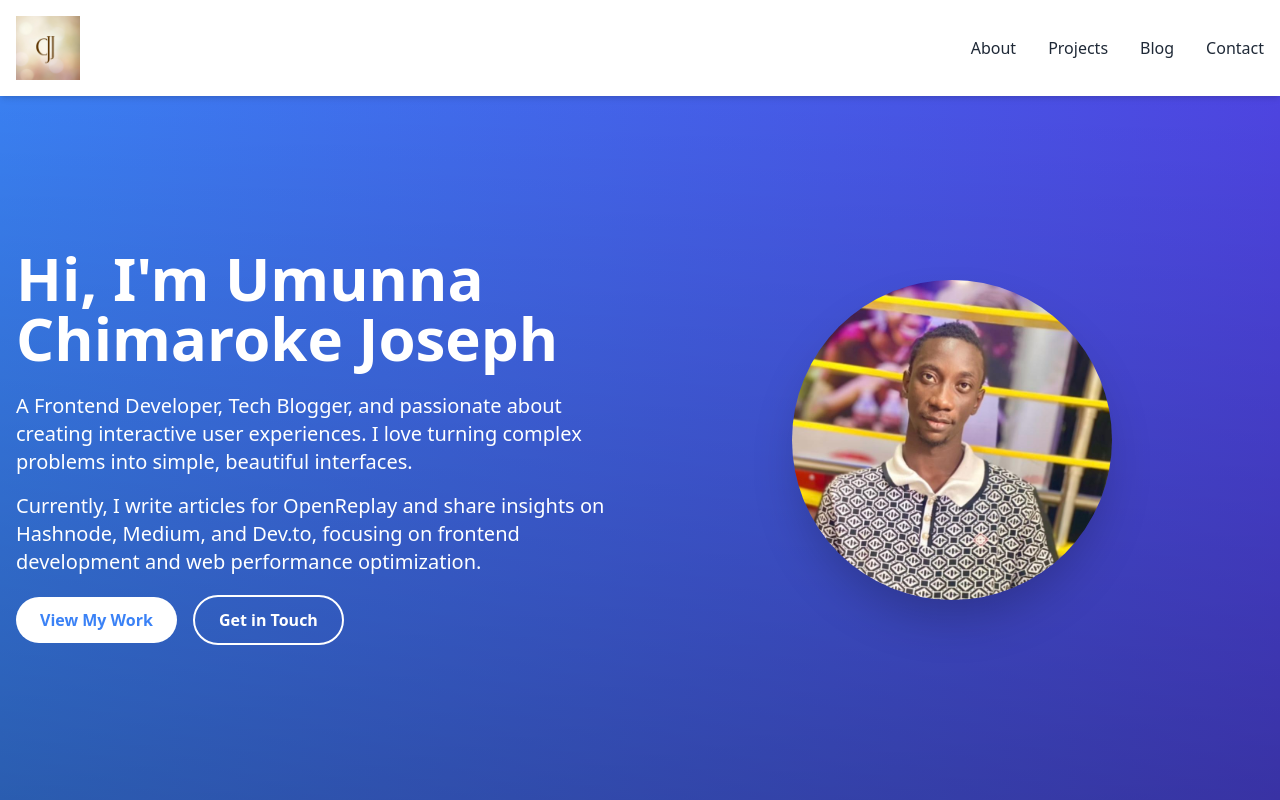
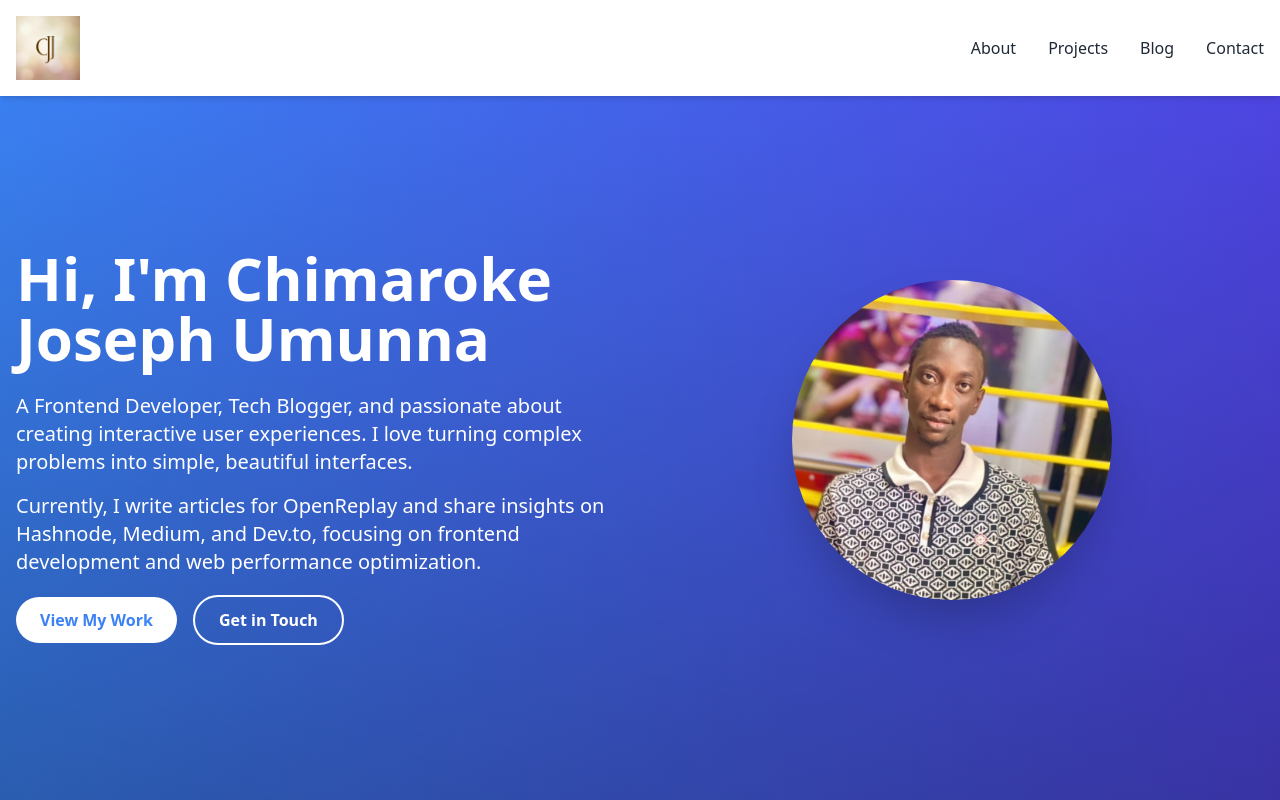
Before and after one commit to joseph0819/portfolio, a React (Create React App) app: page / in a window 1280 px wide. Shown: the top 800 px of the page. Built offline with nearby package versions, Linux system fonts and the light colour scheme.

Commit message:
updated hero section

```diff
--- a/src/components/HeroSection.js
+++ b/src/components/HeroSection.js
@@ -13,7 +13,7 @@ function Hero() {
         {/* Text Section */}
         <div className="text-center md:text-left md:w-1/2 animate__animated animate__fadeInLeft">
           <h1 className="text-5xl md:text-6xl font-bold ">
-            Hi, I'm Umunna Chimaroke  Joseph
+            Hi, I'm Chimaroke Joseph Umunna
           </h1>
           <p className="mt-6 text-lg md:text-xl">
             A Frontend Developer, Tech Blogger, and passionate about creating interactive user experiences. I love turning complex problems into simple, beautiful interfaces.
```
